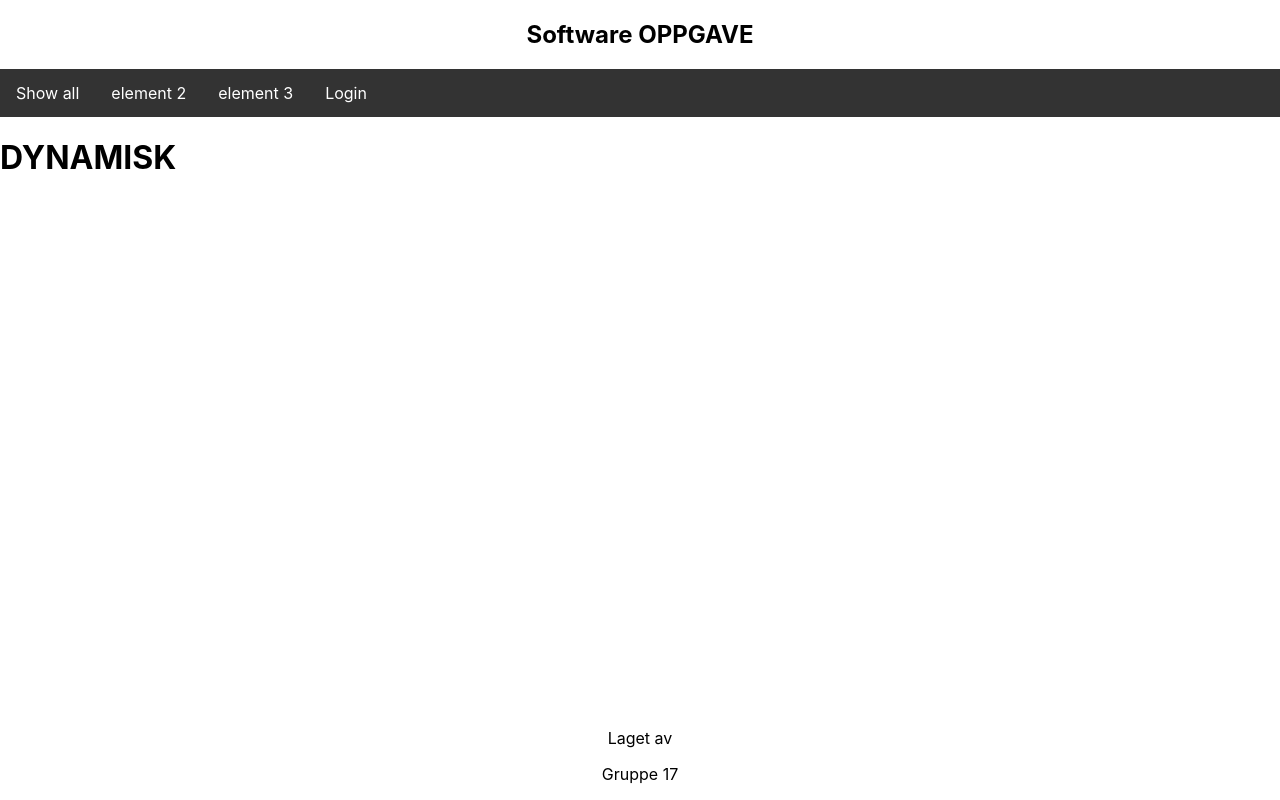
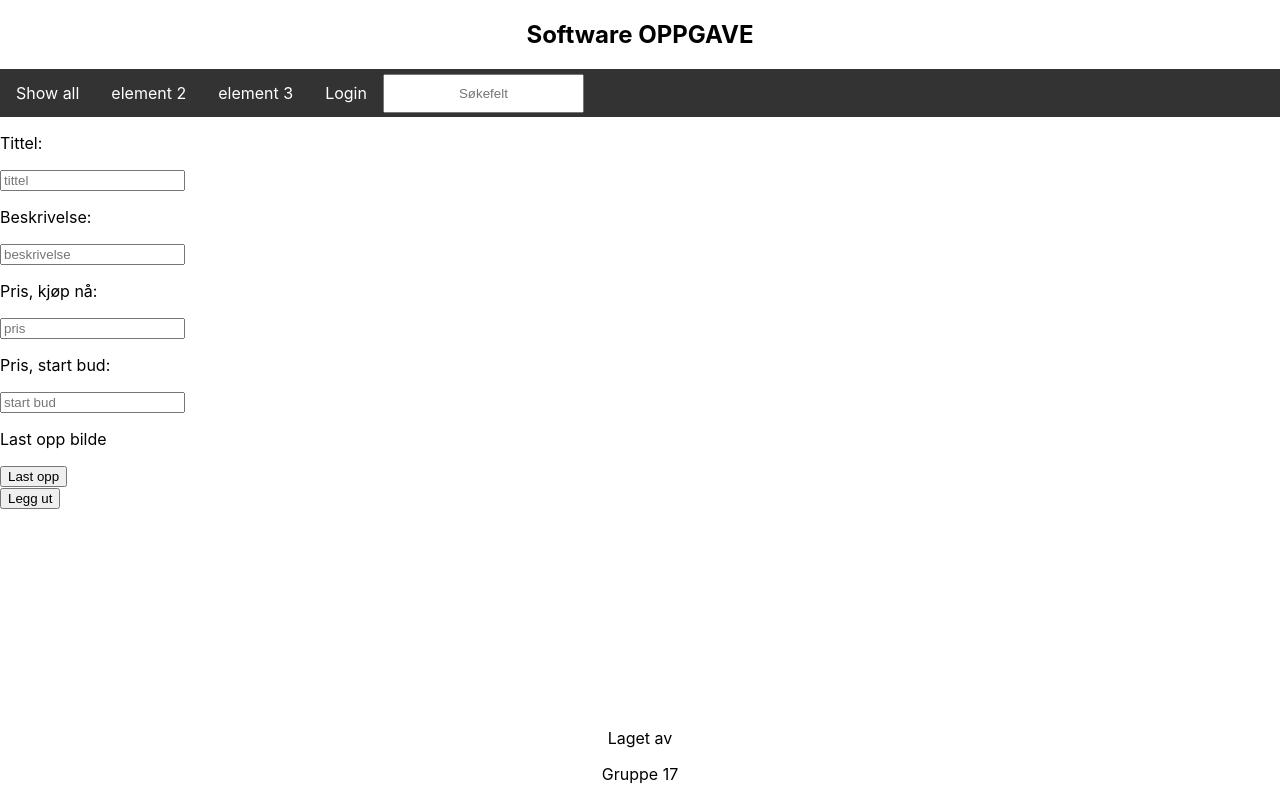
Before and after one commit to Bass4Nation/Software2k21, a Next.js app in the folder webpage/: page /annonse/creatingAnnonse in a window 1280 px wide. Built offline with nearby package versions, Linux system fonts and the light colour scheme.

Commit message:
CreatingAnnonse base created

```diff
--- a/webpage/components/Nav.js
+++ b/webpage/components/Nav.js
@@ -17,6 +17,7 @@ const Nav = () =>{
         <ul>
         {navList}
         <li ><Link href={`/user/login`}>Login</Link></li>
+        <li><input type = "text" placeholder="Søkefelt" ></input></li>
         </ul>
         </>
     )
--- /dev/null
+++ b/webpage/pages/annonse/creatingAnnonse.js
@@ -0,0 +1,22 @@
+const creatingAnnonse = () => {
+
+    return(
+
+        <>
+        <section>
+        <p>Tittel: </p> <input placeholder="tittel"></input>
+        <p>Beskrivelse: </p> <input placeholder="beskrivelse"></input>
+        <p>Pris, kjøp nå: </p> <input placeholder="pris"></input>
+        <p>Pris, start bud: </p> <input placeholder="start bud"></input>
+        <p>Last opp bilde</p> <button>Last opp</button>
+
+        </section>
+        <section>
+        <button>Legg ut</button>
+        </section>
+
+        </>
+
+    )
+}
+export default creatingAnnonse
--- a/webpage/styles/globals.css
+++ b/webpage/styles/globals.css
@@ -39,6 +39,14 @@ li a {
 li a:hover {
   background-color: #111;
 }
+li input{
+  display: block;
+  color: black;
+  text-align: center;
+  padding: 10px 10px;
+  text-decoration: none;
+  margin-top: 5px;
+}
 
 footer {
   position: fixed;
```
